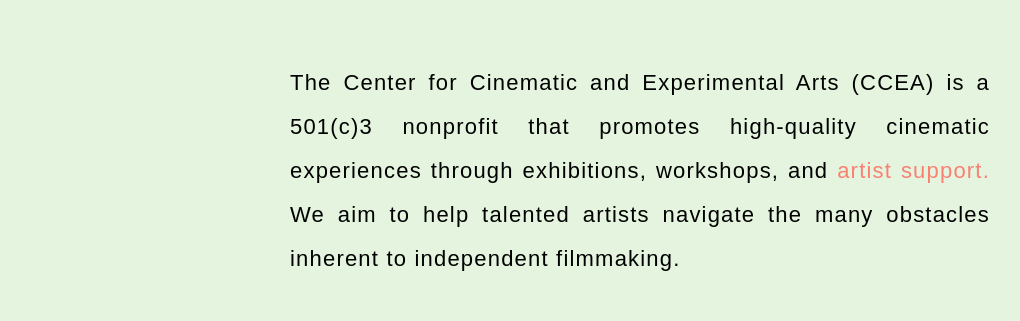
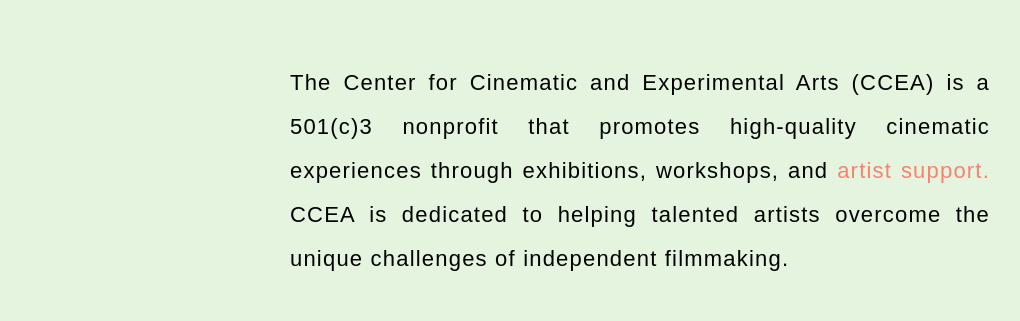
Before and after one commit to elise213/ricky2, a Next.js app: page / in a window 1280 px wide. Shown: the part 409-730 px from the top of the page, without its empty margins (0-1020 px from the left). Built offline with nearby package versions, Linux system fonts and the light colour scheme; grey boxes are pictures that could not be loaded; a web font is replaced by a local one.

Commit message:
google form, text edits

```diff
--- a/app/fiscal/page.js
+++ b/app/fiscal/page.js
@@ -30,7 +30,6 @@ const Fiscal = () => {
         <iframe
           src="https://docs.google.com/forms/d/e/1FAIpQLSfOSXl0DE6kTpCli5zwu4TeSDA0yIQfSzTEx4uyrZSbR-8Q6Q/viewform?embedded=true"
           width="640"
-          // height="4724"
           height="100%"
           frameborder="0"
           marginheight="0"
--- a/app/page.js
+++ b/app/page.js
@@ -57,8 +57,8 @@ const Home = () => {
               {" "}
               artist support.{" "}
             </Link>
-            We aim to help talented artists navigate the many obstacles inherent
-            to independent filmmaking.
+            CCEA is dedicated to helping talented artists overcome the unique
+            challenges of independent filmmaking.
           </span>
         </div>
         <div className="screenings-div">
```
Also changed, not shown: app/fiscal/fiscal.css (+13 -5 lines).
